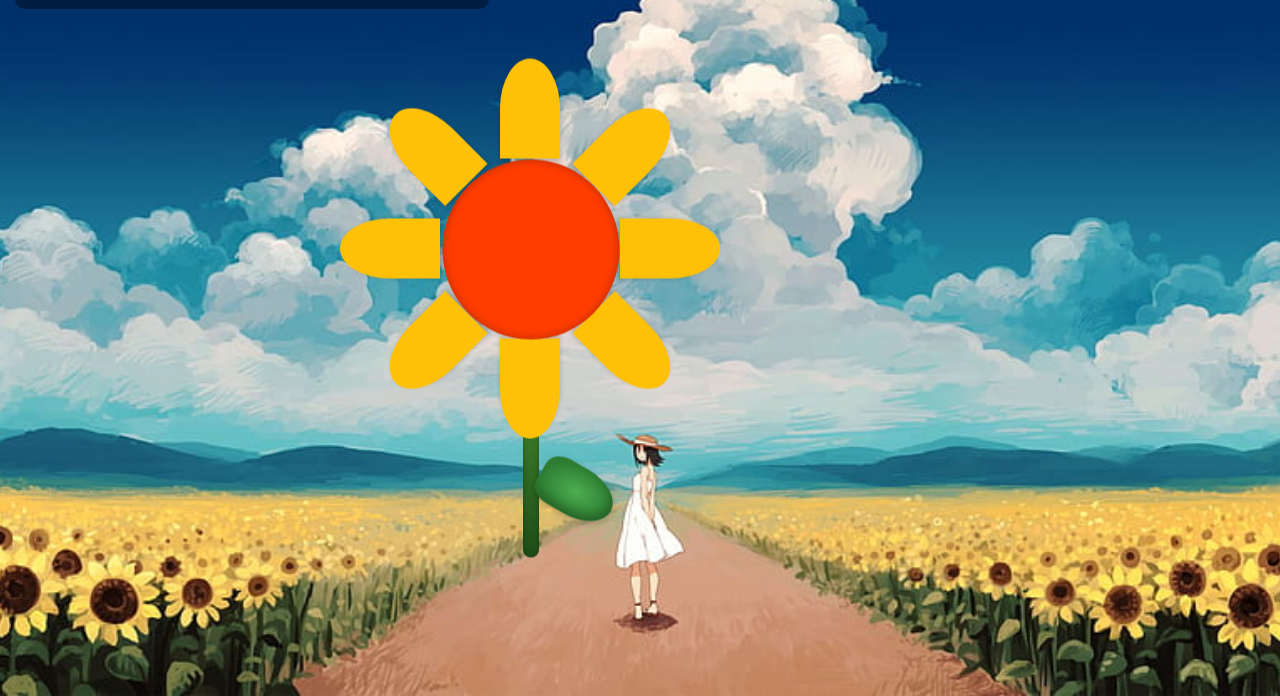
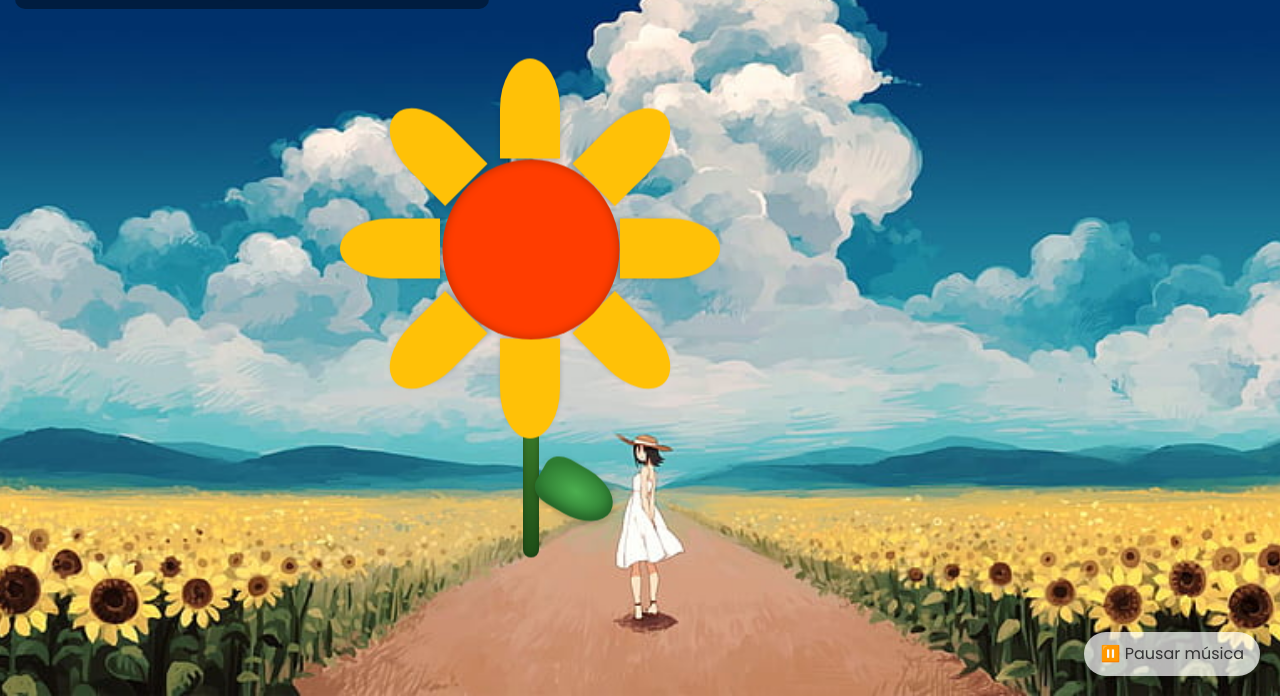
Before and after one commit to Manu10x/w3bg1rasol, a plain HTML site: page index.html in a window 1280 px wide. Both pictures are taken after a click on the button "🎵 Reproducir música". Shown: the part 104-800 px from the top of the page. Drawn offline with nearby package versions, Linux system fonts and the light colour scheme.

Commit message:
Update index.html ultiimo

```diff
--- a/index.html
+++ b/index.html
@@ -181,8 +181,8 @@
       font-family: 'Poppins', sans-serif !important;
     }
 
-    /* Botón de música */
-    #playBtn {
+    /* Botones de música */
+    #playBtn, #pauseBtn {
       position: fixed;
       bottom: 20px;
       right: 20px;
@@ -198,8 +198,12 @@
       transition: background 0.3s;
     }
 
-    #playBtn:hover {
+    #playBtn:hover, #pauseBtn:hover {
       background-color: rgba(255, 255, 255, 0.9);
+    }
+
+    #pauseBtn {
+      display: none;
     }
   </style>
 </head>
@@ -234,8 +238,9 @@
     </div>
   </div>
 
-  <!-- Botón para activar música -->
+  <!-- Botones de música -->
   <button id="playBtn">🎵 Reproducir música</button>
+  <button id="pauseBtn">⏸️ Pausar música</button>
   <audio id="audio" src="musica.mp3" loop></audio>
 
   <!-- Bootstrap + JS -->
@@ -271,15 +276,24 @@
       modal.show();
     }
 
-    // Botón para reproducir música
+    // Botón reproducir / pausar música
     const audio = document.getElementById('audio');
-    const btn = document.getElementById('playBtn');
-    btn.addEventListener('click', () => {
+    const playBtn = document.getElementById('playBtn');
+    const pauseBtn = document.getElementById('pauseBtn');
+
+    playBtn.addEventListener('click', () => {
       audio.play().then(() => {
-        btn.style.display = 'none';
-      }).catch((error) => {
-        alert("Tu navegador bloqueó la reproducción automática. Toca de nuevo.");
+        playBtn.style.display = 'none';
+        pauseBtn.style.display = 'inline-block';
+      }).catch(() => {
+        alert("Tu navegador bloqueó la reproducción automática. Intenta tocar de nuevo.");
       });
+    });
+
+    pauseBtn.addEventListener('click', () => {
+      audio.pause();
+      pauseBtn.style.display = 'none';
+      playBtn.style.display = 'inline-block';
     });
   </script>
 </body>
```
